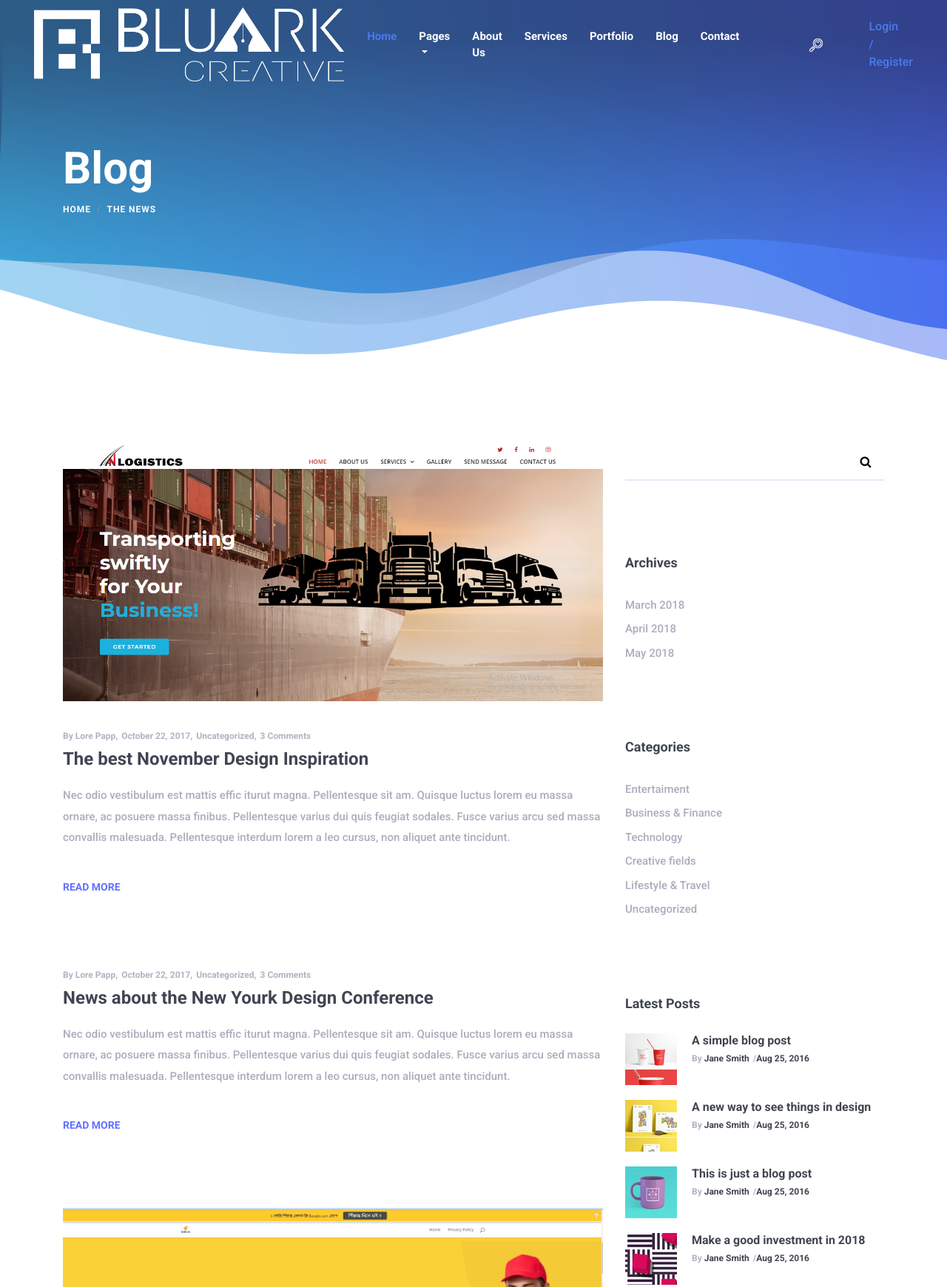
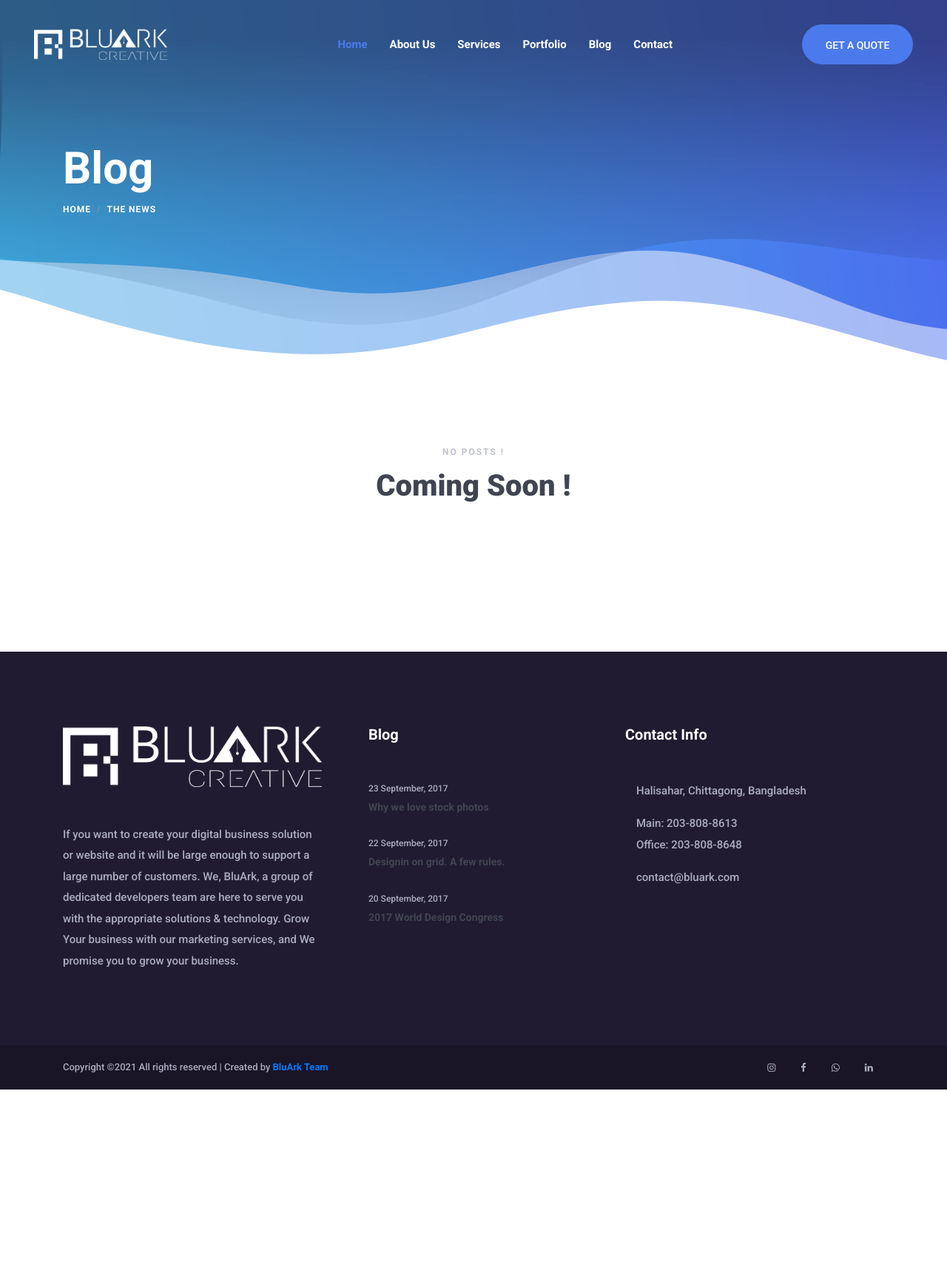
Before and after one commit to IshmamAbir/BluArk-Portfolio, a plain HTML site: page blog.html in a window 1280 px wide. Shown: the top 1740 px of the page at 74% size. After the commit the page ends 1473 px from the top, so only its background shows below. Drawn offline with Linux system fonts and the light colour scheme; files whose address does not match are found by name.

Commit message:
blog page edit

```diff
--- a/blog.html
+++ b/blog.html
@@ -29,7 +29,7 @@
     </div>
 
     <!-- ***** Header Area Start ***** -->
-    <header class="header_area">
+    <header class="header_area clearfix">
         <div class="container-fluid h-100">
             <div class="row h-100">
                 <!-- Menu Area Start -->
@@ -37,7 +37,7 @@
                     <div class="menu_area h-100">
                         <nav class="navbar h-100 navbar-expand-lg align-items-center">
                             <!-- Logo -->
-                            <a class="navbar-brand" href="index.html"><img src="img/core-img/logo.png" alt="logo"></a>
+                            <a class="navbar-brand" href="index.html"><img src="img/core-img/logo.png" style="width: 180px;" alt="logo"></a>
 
                             <!-- Menu Area -->
                             <button class="navbar-toggler" type="button" data-toggle="collapse" data-target="#mosh-navbar" aria-controls="mosh-navbar" aria-expanded="false" aria-label="Toggle navigation"><span class="navbar-toggler-icon"></span></button>
@@ -45,7 +45,7 @@
                             <div class="collapse navbar-collapse justify-content-end" id="mosh-navbar">
                                 <ul class="navbar-nav animated" id="nav">
                                     <li class="nav-item active"><a class="nav-link" href="index.html">Home</a></li>
-                                    <li class="nav-item dropdown">
+                                    <!-- <li class="nav-item dropdown">
                                         <a class="nav-link dropdown-toggle" href="#" id="moshDropdown" role="button" data-toggle="dropdown" aria-haspopup="true" aria-expanded="false">Pages</a>
                                         <div class="dropdown-menu" aria-labelledby="moshDropdown">
                                             <a class="dropdown-item" href="index.html">Home</a>
@@ -57,7 +57,7 @@
                                             <div class="dropdown-divider"></div>
                                             <a class="dropdown-item" href="elements.html">Elements</a>
                                         </div>
-                                    </li>
+                                    </li> -->
                                     <li class="nav-item"><a class="nav-link" href="about.html">About Us</a></li>
                                     <li class="nav-item"><a class="nav-link" href="services.html">Services</a></li>
                                     <li class="nav-item"><a class="nav-link" href="portfolio.html">Portfolio</a></li>
@@ -65,20 +65,21 @@
                                     <li class="nav-item"><a class="nav-link" href="contact.html">Contact</a></li>
                                 </ul>
                                 <!-- Search Form Area Start -->
-                                <div class="search-form-area animated">
+                                <!-- <div class="search-form-area animated">
                                     <form action="#" method="post">
                                         <input type="search" name="search" id="search" placeholder="Type keywords &amp; hit enter">
                                         <button type="submit" class="d-none"><img src="img/core-img/search-icon.png" alt="Search"></button>
                                     </form>
-                                </div>
+                                </div> -->
                                 <!-- Search btn -->
                                 <div class="search-button">
-                                    <a href="#" id="search-btn"><img src="img/core-img/search-icon.png" alt="Search"></a>
+                                    <a href="#" id="search-btn">
+                                        <!-- <img src="img/core-img/search-icon.png" alt="Search"> -->
+                                    </a>
                                 </div>
                                 <!-- Login/Register btn -->
                                 <div class="login-register-btn">
-                                    <a href="#">Login</a>
-                                    <a href="#">/ Register</a>
+                                    <a class="btn mosh-btn" style="color: white;" href="">Get a Quote</a>
                                 </div>
                             </div>
                         </nav>
@@ -112,86 +113,85 @@
     <!-- ***** Blog Area Start ***** -->
     <section class="blog-area section_padding_100">
         <div class="container">
+
+
+
             <div class="row">
+                <div class="col-12">
+                    <div class="section-heading text-center">
+                        <p>no posts !</p>
+                        <h2>Coming Soon !</h2>
+                    </div>
+                </div>
+            </div>
+
+
+
+
+
+
+
+            <!-- <div class="row">
                 <div class="col-12 col-md-8">
                     <div class="mosh-blog-posts">
-                        <div class="row">
+                        <div class="row"> -->
                             <!-- Single Blog Start -->
-                            <div class="col-12">
+                            <!-- <div class="col-12">
                                 <div class="single-blog wow fadeInUp" data-wow-delay="0.2s">
-                                    <!-- Post Thumb -->
                                     <div class="blog-post-thumb">
                                         <img src="img/blog-img/1.jpg" alt="">
                                     </div>
-                                    <!-- Post Meta -->
                                     <div class="post-meta">
                                         <h6>By <a href="#">Lore Papp,</a><a href="#">October 22, 2017,</a><a href="#">Uncategorized,</a><a href="#">3 Comments</a></h6>
                                     </div>
-                                    <!-- Post Title -->
                                     <h2>The best November Design Inspiration</h2>
-                                    <!-- Post Excerpt -->
                                     <p>Nec odio vestibulum est mattis effic iturut magna. Pellentesque sit am. Quisque luctus lorem eu massa ornare, ac posuere massa finibus. Pellentesque varius dui quis feugiat sodales. Fusce varius arcu sed massa convallis malesuada. Pellentesque interdum lorem a leo cursus, non aliquet ante tincidunt.</p>
-                                    <!-- Read More btn -->
                                     <a href="#">Read More</a>
                                 </div>
-                            </div>
+                            </div> -->
                             <!-- Single Blog Start -->
-                            <div class="col-12">
+                            <!-- <div class="col-12">
                                 <div class="single-blog wow fadeInUp" data-wow-delay="0.7s">
-                                    <!-- Post Meta -->
                                     <div class="post-meta">
                                         <h6>By <a href="#">Lore Papp,</a><a href="#">October 22, 2017,</a><a href="#">Uncategorized,</a><a href="#">3 Comments</a></h6>
                                     </div>
-                                    <!-- Post Title -->
                                     <h2>News about the New Yourk Design Conference</h2>
-                                    <!-- Post Excerpt -->
                                     <p>Nec odio vestibulum est mattis effic iturut magna. Pellentesque sit am. Quisque luctus lorem eu massa ornare, ac posuere massa finibus. Pellentesque varius dui quis feugiat sodales. Fusce varius arcu sed massa convallis malesuada. Pellentesque interdum lorem a leo cursus, non aliquet ante tincidunt.</p>
-                                    <!-- Read More btn -->
                                     <a href="#">Read More</a>
                                 </div>
-                            </div>
+                            </div> -->
                             <!-- Single Blog Start -->
-                            <div class="col-12">
+                            <!-- <div class="col-12">
                                 <div class="single-blog wow fadeInUp" data-wow-delay="1.2s">
-                                    <!-- Post Thumb -->
                                     <div class="blog-post-thumb">
                                         <img src="img/blog-img/2.jpg" alt="">
                                     </div>
-                                    <!-- Post Meta -->
                                     <div class="post-meta">
                                         <h6>By <a href="#">Lore Papp,</a><a href="#">October 22, 2017,</a><a href="#">Uncategorized,</a><a href="#">3 Comments</a></h6>
                                     </div>
-                                    <!-- Post Title -->
                                     <h2>The best November Design Inspiration</h2>
-                                    <!-- Post Excerpt -->
                                     <p>Nec odio vestibulum est mattis effic iturut magna. Pellentesque sit am. Quisque luctus lorem eu massa ornare, ac posuere massa finibus. Pellentesque varius dui quis feugiat sodales. Fusce varius arcu sed massa convallis malesuada. Pellentesque interdum lorem a leo cursus, non aliquet ante tincidunt.</p>
-                                    <!-- Read More btn -->
                                     <a href="#">Read More</a>
                                 </div>
-                            </div>
+                            </div> -->
                             <!-- Single Blog Start -->
-                            <div class="col-12">
+                            <!-- <div class="col-12">
                                 <div class="single-blog wow fadeInUp" data-wow-delay="1.7s">
-                                    <!-- Post Thumb -->
                                     <div class="blog-post-thumb">
                                         <img src="img/blog-img/3.jpg" alt="">
                                     </div>
-                                    <!-- Post Meta -->
                                     <div class="post-meta">
                                         <h6>By <a href="#">Lore Papp,</a><a href="#">October 22, 2017,</a><a href="#">Uncategorized,</a><a href="#">3 Comments</a></h6>
                                     </div>
-                                    <!-- Post Title -->
                                     <h2>The best November Design Inspiration</h2>
-                                    <!-- Post Excerpt -->
                                     <p>Nec odio vestibulum est mattis effic iturut magna. Pellentesque sit am. Quisque luctus lorem eu massa ornare, ac posuere massa finibus. Pellentesque varius dui quis feugiat sodales. Fusce varius arcu sed massa convallis malesuada. Pellentesque interdum lorem a leo cursus, non aliquet ante tincidunt.</p>
-                                    <!-- Read More btn -->
                                     <a href="#">Read More</a>
                                 </div>
                             </div>
                         </div>
-                    </div>
+                    </div> -->
                     <!-- Pagination Area Start -->
-                    <div class="mosh-pagination-area">
+                    <!-- <div class="mosh-pagination-area">
                         <nav>
                             <ul class="pagination">
                                 <li class="page-item active"><a class="page-link" href="#">1.</a></li>
@@ -234,9 +234,9 @@
                         </div>
 
                         <div class="latest-blog-posts mb-100">
-                            <h5>Latest Posts</h5>
+                            <h5>Latest Posts</h5> -->
                             <!-- Single Latest Blog Post -->
-                            <div class="single-latest-blog-post d-flex">
+                            <!-- <div class="single-latest-blog-post d-flex">
                                 <div class="latest-blog-post-thumb">
                                     <img src="img/blog-img/lb-1.jpg" alt="">
                                 </div>
@@ -246,9 +246,9 @@
                                         <h6>By <a href="#">Jane Smith</a>/<a href="#">Aug 25, 2016</a></h6>
                                     </div>
                                 </div>
-                            </div>
+                            </div> -->
                             <!-- Single Latest Blog Post -->
-                            <div class="single-latest-blog-post d-flex">
+                            <!-- <div class="single-latest-blog-post d-flex">
                                 <div class="latest-blog-post-thumb">
                                     <img src="img/blog-img/lb-2.jpg" alt="">
                                 </div>
@@ -258,9 +258,9 @@
                                         <h6>By <a href="#">Jane Smith</a>/<a href="#">Aug 25, 2016</a></h6>
                                     </div>
                                 </div>
-                            </div>
+                            </div> -->
                             <!-- Single Latest Blog Post -->
-                            <div class="single-latest-blog-post d-flex">
+                            <!-- <div class="single-latest-blog-post d-flex">
                                 <div class="latest-blog-post-thumb">
                                     <img src="img/blog-img/lb-3.jpg" alt="">
                                 </div>
@@ -270,9 +270,9 @@
                                         <h6>By <a href="#">Jane Smith</a>/<a href="#">Aug 25, 2016</a></h6>
                                     </div>
                                 </div>
-                            </div>
+                            </div> -->
                             <!-- Single Latest Blog Post -->
-                            <div class="single-latest-blog-post d-flex">
+                            <!-- <div class="single-latest-blog-post d-flex">
                                 <div class="latest-blog-post-thumb">
                                     <img src="img/blog-img/lb-4.jpg" alt="">
                                 </div>
@@ -298,7 +298,7 @@
                         </div>
                     </div>
                 </div>
-            </div>
+            </div> -->
         </div>
     </section>
     <!-- ***** Blog Area End ***** -->
@@ -309,13 +309,13 @@
         <div class="top-footer-area section_padding_100_0">
             <div class="container">
                 <div class="row">
-                    <div class="col-12 col-sm-6 col-lg-3">
+                    <div class="col-12 col-sm-6 col-lg-4">
                         <div class="single-footer-widget mb-100">
                             <a href="#" class="mb-50 d-block"><img src="img/core-img/logo.png" alt=""></a>
-                            <p>Etiam nec odio vestibulum est mattis effic iturut magna. Pellent esque sit amet tellus blandit. Etiam nec odio vestibul.</p>
+                            <p>If you want to create your digital business solution or website and it will be large enough to support a large number of customers. We, BluArk, a group of dedicated developers team are here to serve you with the appropriate solutions & technology. Grow Your business with our marketing services, and We promise you to grow your business.</p>
                         </div>
                     </div>
-                    <div class="col-12 col-sm-6 col-lg-3">
+                    <!-- <div class="col-12 col-sm-6 col-lg-3">
                         <div class="single-footer-widget mb-100">
                             <h5>Fast links</h5>
                             <ul>
@@ -326,8 +326,8 @@
                                 <li><a href="#">Menu ideas</a></li>
                             </ul>
                         </div>
-                    </div>
-                    <div class="col-12 col-sm-6 col-lg-3">
+                    </div> -->
+                    <div class="col-12 col-sm-6 col-lg-4 pl-5">
                         <div class="single-footer-widget mb-100">
                             <h5>Blog</h5>
                             <div class="footer-single--blog-post">
@@ -356,14 +356,14 @@
                             </div>
                         </div>
                     </div>
-                    <div class="col-12 col-sm-6 col-lg-3">
+                    <div class="col-12 col-sm-6 col-lg-4">
                         <div class="single-footer-widget mb-100">
                             <h5>Contact Info</h5>
                             <div class="footer-single-contact-info d-flex">
                                 <div class="contact-icon">
                                     <img src="img/core-img/map.png" alt="">
                                 </div>
-                                <p>4127/ 5B-C Mislane Road, Gibraltar, UK</p>
+                                <p>Halisahar, Chittagong, Bangladesh</p>
                             </div>
                             <div class="footer-single-contact-info d-flex">
                                 <div class="contact-icon">
@@ -375,13 +375,14 @@
                                 <div class="contact-icon">
                                     <img src="img/core-img/message.png" alt="">
                                 </div>
-                                <p>office@yourbusiness.com</p>
+                                <p>contact@bluark.com</p>
                             </div>
                         </div>
                     </div>
                 </div>
             </div>
         </div>
+
         <!-- Fotter Bottom Area -->
         <div class="footer-bottom-area">
             <div class="container h-100">
@@ -390,16 +391,16 @@
                         <div class="footer-bottom-content h-100 d-md-flex justify-content-between align-items-center">
                             <div class="copyright-text">
                                 <p><!-- Link back to Colorlib can't be removed. Template is licensed under CC BY 3.0. -->
-Copyright &copy;<script>document.write(new Date().getFullYear());</script> All rights reserved | This template is made with <i class="fa fa-heart-o" aria-hidden="true"></i> by <a href="https://colorlib.com" target="_blank">Colorlib</a>
+Copyright &copy;<script>document.write(new Date().getFullYear());</script> All rights reserved | Created by <a href="#" target="_blank">BluArk Team</a>
 <!-- Link back to Colorlib can't be removed. Template is licensed under CC BY 3.0. -->
 </p>
                             </div>
                             <div class="footer-social-info">
-                                <a href="#"><i class="fa fa-pinterest" aria-hidden="true"></i></a>
+                                <a href="#"><i class="fa fa-instagram" aria-hidden="true"></i></a>
                                 <a href="#"><i class="fa fa-facebook" aria-hidden="true"></i></a>
-                                <a href="#"><i class="fa fa-twitter" aria-hidden="true"></i></a>
-                                <a href="#"><i class="fa fa-dribbble" aria-hidden="true"></i></a>
-                                <a href="#"><i class="fa fa-behance" aria-hidden="true"></i></a>
+                                <a href="#"><i class="fa fa-whatsapp" aria-hidden="true"></i></a>
+                                <!-- <a href="#"><i class="fa fa-dribbble" aria-hidden="true"></i></a>
+                                <a href="#"><i class="fa fa-behance" aria-hidden="true"></i></a> -->
                                 <a href="#"><i class="fa fa-linkedin" aria-hidden="true"></i></a>
                             </div>
                         </div>
```
Also changed, not shown: portfolio.html (+2 -2 lines).
